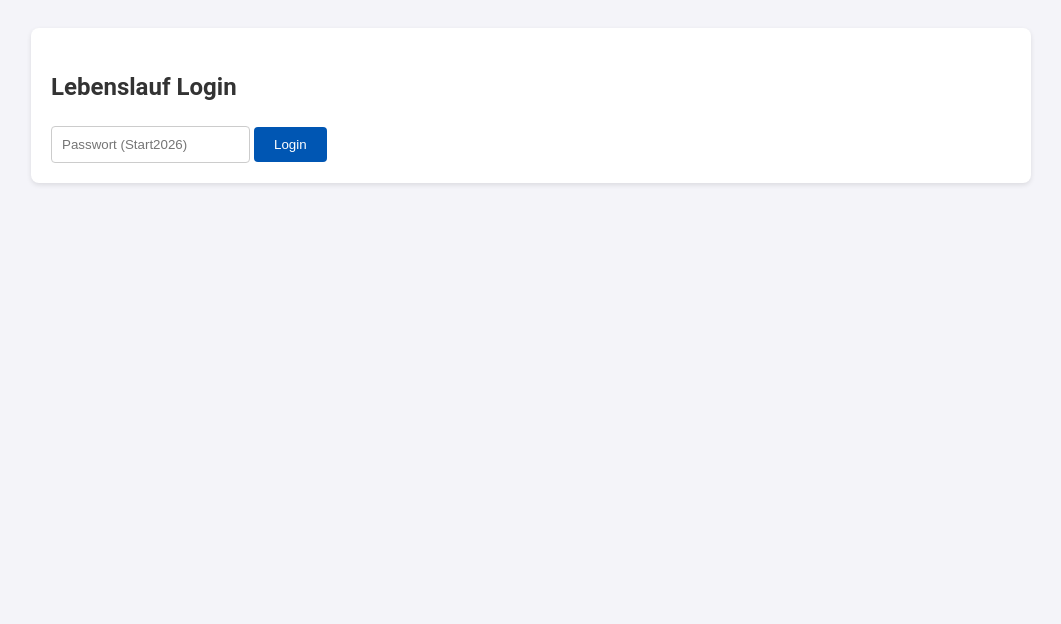
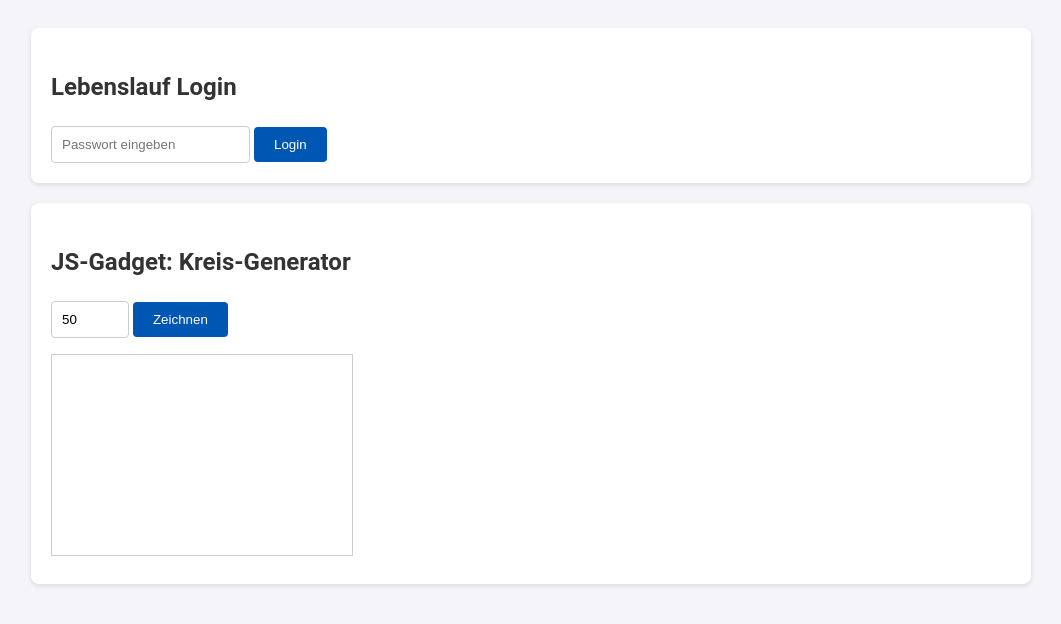
Before and after one commit to julianwenger1/IN251-cv, a plain HTML site: page index.html in a window 1280 px wide. Shown: the whole page, without its empty margins (109-1170 px from the left). Drawn offline with Linux system fonts and the light colour scheme.

Commit message:
feat: Interaktives JS-Gadget mit Canvas und IPO-Prinzip hinzugefügt

```diff
--- a/index.html
+++ b/index.html
@@ -9,8 +9,15 @@
     <main>
         <section>
             <h2>Lebenslauf Login</h2>
-            <input type="password" id="passwordInput" placeholder="Passwort (Start2026)">
+            <input type="password" id="passwordInput" placeholder="Passwort eingeben">
             <button onclick="checkLogin()">Login</button>
+        </section>
+        <section>
+            <h2>JS-Gadget: Kreis-Generator</h2>
+            <input type="number" id="radiusInput" value="50" min="10" max="150">
+            <button onclick="drawCircle()">Zeichnen</button>
+            <p id="gadgetOutput"></p>
+            <canvas id="myCanvas" width="300" height="200" style="border:1px solid #ccc;"></canvas>
         </section>
     </main>
     <script src="js/script.js"></script>
--- a/js/script.js
+++ b/js/script.js
@@ -6,3 +6,20 @@ function checkLogin() {
     }
     window.location.href = pw + ".html";
 }
+
+function drawCircle() {
+    let radius = parseInt(document.getElementById("radiusInput").value);
+    if (radius < 10) radius = 10;
+    if (radius > 150) radius = 150;
+
+    const canvas = document.getElementById("myCanvas");
+    const ctx = canvas.getContext("2d");
+    ctx.clearRect(0, 0, canvas.width, canvas.height);
+
+    ctx.beginPath();
+    ctx.arc(canvas.width / 2, canvas.height / 2, radius, 0, 2 * Math.PI);
+    ctx.fillStyle = "#0056b3";
+    ctx.fill();
+
+    document.getElementById("gadgetOutput").innerText = "Kreis gezeichnet: " + radius + "px";
+}
```
Also changed, not shown: 1 other file.
